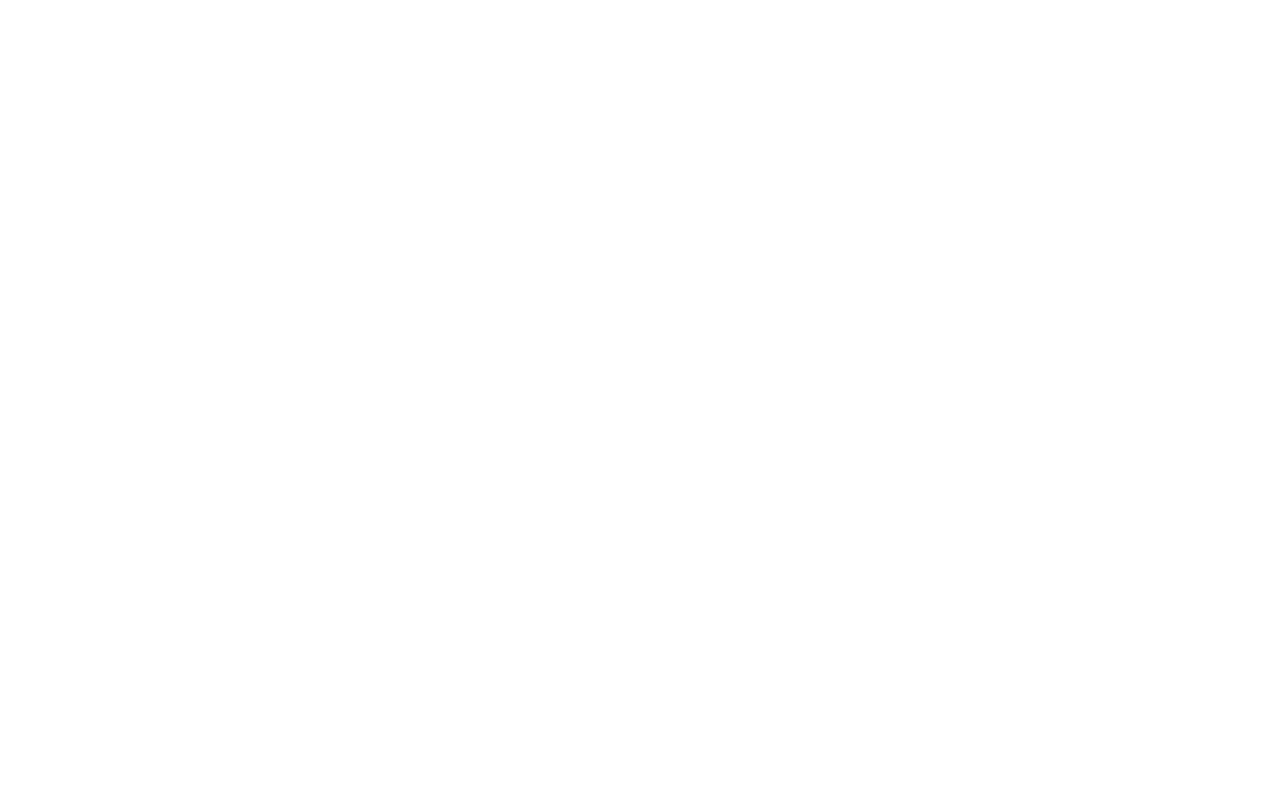
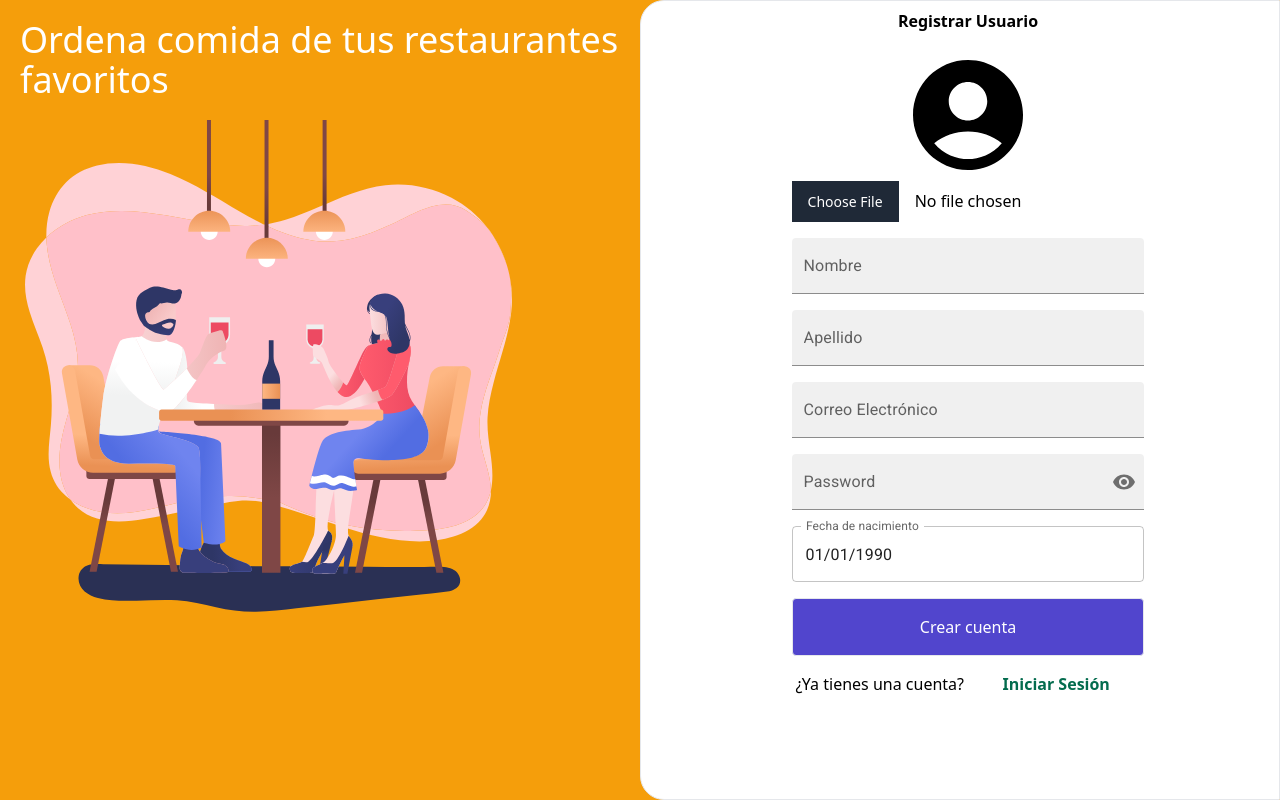
Before and after one commit to mkhi33/Kioscos, a React (Vite) app: page /signUp in a window 1280 px wide. Before the commit this address had no page. Built offline with nearby package versions, Linux system fonts and the light colour scheme.

Commit message:
Se crea la página de registro de usuarios

```diff
--- a/index.html
+++ b/index.html
@@ -4,6 +4,10 @@
     <meta charset="UTF-8" />
     <link rel="icon" type="image/svg+xml" href="/src/favicon.svg" />
     <link href="https://fonts.googleapis.com/icon?family=Material+Icons" rel="stylesheet">
+    <link
+      rel="stylesheet"
+      href="https://fonts.googleapis.com/css?family=Roboto:300,400,500,700&display=swap"
+    />
     <meta name="viewport" content="width=device-width, initial-scale=1.0" />
     <title>Kioscos</title>
   </head>
--- a/src/App.jsx
+++ b/src/App.jsx
@@ -1,5 +1,7 @@
+import { BrowserRouter as Router, Routes, Route } from 'react-router-dom';
 import  Landing from './pages/Landing'
-import { BrowserRouter as Router, Routes, Route } from 'react-router-dom';
+import SigIn from './pages/SigIn';
+import SignUp from './pages/SignUp';
 
 function App() {
 
@@ -8,6 +10,8 @@
     <Router>
       <Routes>
         <Route path='/' element={<Landing />} />
+        <Route path='/login' element={ <SigIn />} />
+        <Route path='/signUp' element={ <SignUp />} />
       </Routes>
     </Router>
 
--- /dev/null
+++ b/src/components/BasicModal.jsx
@@ -0,0 +1,50 @@
+import {useState} from 'react';
+import Box from '@mui/material/Box';
+import Button from '@mui/material/Button';
+import Typography from '@mui/material/Typography';
+import Modal from '@mui/material/Modal';
+
+const style = {
+    position: 'absolute',
+    top: '50%',
+    left: '50%',
+    transform: 'translate(-50%, -50%)',
+    width: 400,
+    bgcolor: 'background.paper',
+    border: '2px solid #000',
+    boxShadow: 24,
+    p: 4,
+};
+
+const BasicModal = ({children, title, open, setOpen}) => {
+
+    const handleOpen = () => setOpen(true);
+    const handleClose = () => setOpen(false);
+    return (
+        <div>
+          <Button onClick={handleOpen}>Open modal</Button>
+          <Modal
+            open={open}
+            onClose={handleClose}
+            aria-labelledby="modal-modal-title"
+            aria-describedby="modal-modal-description"
+          >
+
+            <Box sx={style}>
+              <Typography id="modal-modal-title" variant="h6" component="h2">
+
+              </Typography>
+
+                <div>
+                  {children}
+
+                </div>
+
+
+            </Box>
+          </Modal>
+        </div>
+      );
+}
+
+export default BasicModal
--- a/src/components/FooterLanding.jsx
+++ b/src/components/FooterLanding.jsx
@@ -2,13 +2,13 @@
 
 const FooterLanding = () => {
   return (
-    <footer className=" p-4 bg-amber-500 px-36 text-white text-center">
+    <footer className="bg-amber-500  text-white text-center">
         <div className='flex'>
 
-            <ul className='flex w-1/2 ml-auto mr-auto'>
+            <ul className='flex md:w-1/2 ml-auto mr-auto'>
 
                 <li className='w-1/3'>
-                    <a href="#" className="mr-4  ">Registrate</a>
+                    <a href="/signUp">Registrate</a>
                 </li>
                 <li className='w-1/3'>
                     <a href="#" className="mr-4 ">Acerca De</a>
--- a/src/components/Header.jsx
+++ b/src/components/Header.jsx
@@ -32,12 +32,12 @@
                         </li>
                         <li>
 
-                            <a href="#" className="block py-2 pr-4 pl-3 text-white text-center  bg-amber-500 border rounded"><p>Inicio de sesión</p></a>
+                            <a href="/login" className="block py-2 pr-4 pl-3 text-white text-center  bg-amber-500 border rounded"><p>Inicio de sesión</p></a>
 
                         </li>
 
                         <li>
-                            <a href="#" className="block py-2 pr-4 pl-3 text-white text-center   bg-sky-500 border rounded"><p>Registrate</p></a>
+                            <a href="/signUp" className="block py-2 pr-4 pl-3 text-white text-center   bg-sky-500 border rounded"><p>Registrate</p></a>
                         </li>
                     </ul>
                 </div>
--- /dev/null
+++ b/src/helpers/index.jsx
@@ -0,0 +1,27 @@
+
+
+export const getCroppedImage = (sourceImage, cropConfig) => {
+    // creating the cropped image from the source image
+    const canvas = document.createElement('canvas');
+    const scaleX = sourceImage.naturalWidth / sourceImage.width;
+    const scaleY = sourceImage.naturalHeight / sourceImage.height;
+    canvas.width = cropConfig.width;
+    canvas.height = cropConfig.height;
+    const ctx = canvas.getContext('2d');
+
+    console.log(sourceImage)
+    ctx.drawImage(
+        sourceImage,
+        cropConfig.x * scaleX,
+        cropConfig.y * scaleY,
+        cropConfig.width * scaleX,
+        cropConfig.height * scaleY,
+        0,
+        0,
+        cropConfig.width,
+        cropConfig.height
+    );
+
+    console.log(canvas)
+    return canvas
+}
--- /dev/null
+++ b/src/pages/SigIn.jsx
@@ -0,0 +1,9 @@
+import React from 'react'
+
+const SigIn = () => {
+  return (
+    <div>SigIn</div>
+  )
+}
+
+export default SigIn
--- /dev/null
+++ b/src/pages/SignUp.jsx
@@ -0,0 +1,167 @@
+
+import { useState, useRef } from 'react';
+
+import Box from '@mui/material/Box';
+import IconButton from '@mui/material/IconButton';
+import FilledInput from '@mui/material/FilledInput';
+import InputLabel from '@mui/material/InputLabel';
+import InputAdornment from '@mui/material/InputAdornment';
+import FormControl from '@mui/material/FormControl';
+import TextField from '@mui/material/TextField';
+import Visibility from '@mui/icons-material/Visibility';
+import VisibilityOff from '@mui/icons-material/VisibilityOff';
+
+import { AdapterDateFns } from '@mui/x-date-pickers/AdapterDateFns';
+import { LocalizationProvider } from '@mui/x-date-pickers/LocalizationProvider';
+import { DatePicker } from '@mui/x-date-pickers/DatePicker';
+import AccountCircleIcon from '@mui/icons-material/AccountCircle';
+
+const SignUp = () => {
+
+    const [ imagen, setImagen ] = useState(null)
+    const [ mostrarPassword, setMostrarPassword ] = useState(false)
+    const [usuario, setUsuario] = useState({
+        name: '',
+        lastName: '',
+        password: '',
+        birth: '01/01/1990',
+        email: '',
+    });
+
+    const ref = useRef()
+
+    const getBase64 = async (file) => {
+        var reader = new FileReader();
+        reader.readAsDataURL(file);
+        reader.onload = () => {
+
+          setImagen(reader.result);
+        };
+        reader.onerror = function (error) {
+          setImagen(null)
+        };
+     }
+
+
+    const reset = () => {
+        setImagen(null)
+    }
+
+  const handleChange = event => {
+    setUsuario({ ...usuario, [event.target.name]: event.target.value });
+  };
+
+  const handleClickMostrarPassword = () => {
+    setMostrarPassword( !mostrarPassword );
+  };
+
+  const handleMouseDownPassword = (event) => {
+    event.preventDefault();
+  };
+
+
+  return (
+
+    <div className="bg-amber-500 grid grid-cols-1 md:grid-cols-1 lg:grid-cols-2 ">
+      <div className="h-screen container mx-auto">
+
+        <h1 className="text-white text-4xl m-5 ">Ordena comida de tus restaurantes favoritos</h1>
+        <img className="w-10/12" src="../../assets/personas.svg" />
+
+      </div>
+
+      <div className="bg-white border rounded-l-3xl">
+        <div className="">
+
+          <Box
+
+              component="form"
+              sx={{
+                '& > :not(style)': { m: 1, width: '100%' },
+              }}
+              noValidate
+              autoComplete="off"
+              className="grid grid-row justify-center"
+
+            >
+
+              <h1 className="font-bold text-center">Registrar Usuario</h1>
+
+              { imagen ?
+                (
+                    <div className='flex flex-col'>
+                        <img style={{width:"132px", height:"132px", marginLeft:"auto", marginRight:"auto", borderRadius:"100%"}} src={imagen} />
+                        <button className="bg-red-600 text-white p-2 mt-2 " onClick={reset}>Eliminar Imagen</button>
+
+                    </div>
+                )
+                :
+                <div className="flex flex-col">
+                    <AccountCircleIcon
+                        style={{fontSize:"132px", marginLeft:"auto", marginRight:"auto", borderRadius:"100%"}}
+                    />
+                    <input type="file"  onChange={  (e) =>  getBase64(e.target.files[0])} />
+                </div>
+
+            }
+
+
+
+              <TextField  name="nombre" label="Nombre" placeholder='Ejem. Juan Josue' variant="filled" />
+              <TextField name="apellido" label="Apellido" placeholder='Ejem. Perez Cruz' variant="filled" />
+
+              <TextField type="email" name="correo" label="Correo Electrónico" variant="filled" />
+
+
+              <FormControl sx={{ m: 1, width: '25ch' }} variant="filled">
+                <InputLabel htmlFor="filled-adornment-password">Password</InputLabel>
+                <FilledInput
+                  id="filled-adornment-password"
+                  type={mostrarPassword ? 'text' : 'password'}
+                  value={usuario.password}
+                  name="password"
+                  onChange={handleChange}
+                  endAdornment={
+                    <InputAdornment position="end">
+                      <IconButton
+                        aria-label="toggle password visibility"
+                        onClick={handleClickMostrarPassword}
+                        onMouseDown={handleMouseDownPassword}
+                        edge="end"
+                      >
+                        {mostrarPassword ? <VisibilityOff /> : <Visibility />}
+                      </IconButton>
+                    </InputAdornment>
+                  }
+                />
+              </FormControl>
+
+              <LocalizationProvider dateAdapter={AdapterDateFns}>
+                <DatePicker
+                  label="Fecha de nacimiento"
+                  value={usuario.birth}
+                  onChange={(newValue) => {
+                    setUsuario({...usuario, ["birth"]:newValue});
+                  }}
+                  renderInput={(params) => <TextField {...params} />}
+                />
+              </LocalizationProvider>
+
+              <button className='bg-indigo-700 p-4 border rounded text-white hover:bg-indigo-800' type="submit">Crear cuenta</button>
+              <div className='grid grid-cols-2'>
+                <p className='text-center'>¿Ya tienes una cuenta?</p>
+                <a className='text-center text-green-700 font-bold hover:text-indigo-800' href="/login">Iniciar Sesión</a>
+              </div>
+            </Box>
+        </div>
+
+      </div>
+
+    </div>
+  )
+
+
+
+}
+
+export default SignUp
--- /dev/null
+++ b/src/styles/SubirImagen.Styles.css
@@ -0,0 +1,3 @@
+.contenedor{
+    border-radius: 100%;
+}
```
Also changed, not shown: package.json (+12 -1 lines), src/pages/Landing.jsx (+4 -4 lines), assets/personas.svg (added), 1 other file (tests, documents, lock files or other folders).
